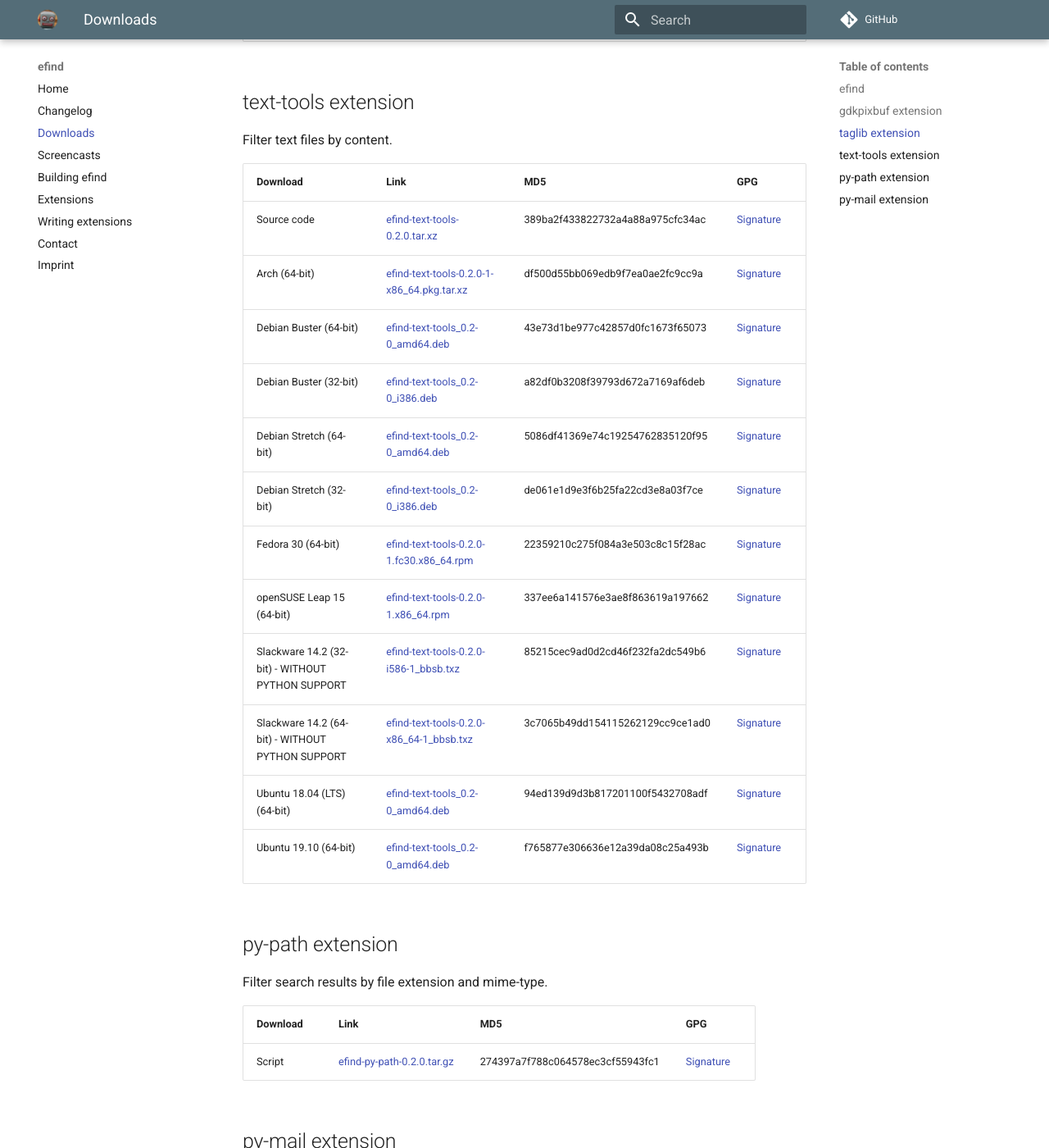
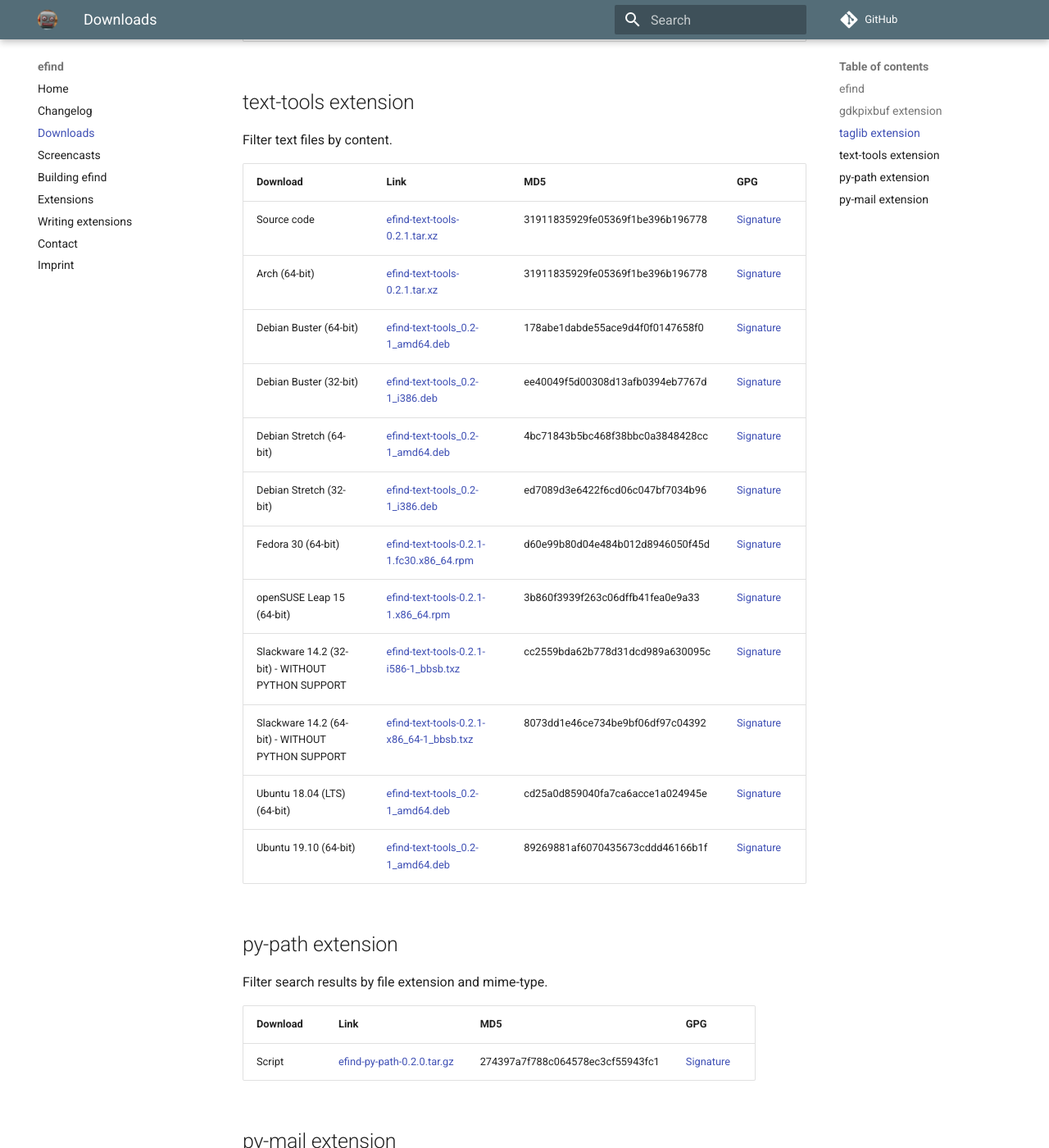
Before and after one commit to 20centaurifux/efind-website, an MkDocs documentation site: the page built from docs/downloads.md, in a window 1280 px wide and 1400 px high, scrolled down 3146 px. Shown: the whole window at 82% size. Built offline with MkDocs 1.6.1 and Material for MkDocs 9.7.7, drawn with Linux system fonts in a browser that asks for light colours; comment, search, counter and statistics services are not loaded.

Commit message:
text-tools extension v0.2.1

```diff
--- a/docs/downloads.md
+++ b/docs/downloads.md
@@ -64,18 +64,18 @@
 
 | Download | Link | MD5 | GPG |
 | :------- | :--- | :-- | :-- |
-Source code|[efind-text-tools-0.2.0.tar.xz](downloads/source/efind-text-tools-0.2.0.tar.xz)|389ba2f433822732a4a88a975cfc34ac|[Signature](downloads/source/efind-text-tools-0.2.0.tar.xz.asc)
-Arch (64-bit)|[efind-text-tools-0.2.0-1-x86_64.pkg.tar.xz](downloads/arch/efind-text-tools-0.2.0-1-x86_64.pkg.tar.xz)|df500d55bb069edb9f7ea0ae2fc9cc9a|[Signature](downloads/arch/efind-text-tools-0.2.0-1-x86_64.pkg.tar.xz.asc)
-Debian Buster (64-bit)|[efind-text-tools_0.2-0_amd64.deb](downloads/debian-10/efind-text-tools_0.2-0_amd64.deb)|43e73d1be977c42857d0fc1673f65073|[Signature](downloads/debian-10/efind-text-tools_0.2-0_amd64.deb.asc)
-Debian Buster (32-bit)|[efind-text-tools_0.2-0_i386.deb](downloads/debian-10/efind-text-tools_0.2-0_i386.deb)|a82df0b3208f39793d672a7169af6deb|[Signature](downloads/debian-10/efind-text-tools_0.2-0_i386.deb.asc)
-Debian Stretch (64-bit)|[efind-text-tools_0.2-0_amd64.deb](downloads/debian-9/efind-text-tools_0.2-0_amd64.deb)|5086df41369e74c19254762835120f95|[Signature](downloads/debian-9/efind-text-tools_0.2-0_amd64.deb.asc)
-Debian Stretch (32-bit)|[efind-text-tools_0.2-0_i386.deb](downloads/debian-9/efind-text-tools_0.2-0_i386.deb)|de061e1d9e3f6b25fa22cd3e8a03f7ce|[Signature](downloads/debian-9/efind-text-tools_0.2-0_i386.deb.asc)
-Fedora 30 (64-bit)|[efind-text-tools-0.2.0-1.fc30.x86_64.rpm](downloads/fedora-30/efind-text-tools-0.2.0-1.fc30.x86_64.rpm)|22359210c275f084a3e503c8c15f28ac|[Signature](downloads/fedora-30/efind-text-tools-0.2.0-1.fc30.x86_64.rpm.asc)
-openSUSE Leap 15 (64-bit)|[efind-text-tools-0.2.0-1.x86_64.rpm](downloads/opensuse-leap/efind-text-tools-0.2.0-1.x86_64.rpm)|337ee6a141576e3ae8f863619a197662|[Signature](downloads/opensuse-leap/efind-text-tools-0.2.0-1.x86_64.rpm.asc)
-Slackware 14.2 (32-bit) - WITHOUT PYTHON SUPPORT|[efind-text-tools-0.2.0-i586-1_bbsb.txz](downloads/slackware-14.2/efind-text-tools-0.2.0-i586-1_bbsb.txz)|85215cec9ad0d2cd46f232fa2dc549b6|[Signature](downloads/slackware-14.2/efind-text-tools-0.2.0-i586-1_bbsb.txz.asc)
-Slackware 14.2 (64-bit) - WITHOUT PYTHON SUPPORT|[efind-text-tools-0.2.0-x86_64-1_bbsb.txz](downloads/slackware-14.2/efind-text-tools-0.2.0-x86_64-1_bbsb.txz)|3c7065b49dd154115262129cc9ce1ad0|[Signature](downloads/slackware-14.2/efind-text-tools-0.2.0-x86_64-1_bbsb.txz.asc)
-Ubuntu 18.04 (LTS) (64-bit)|[efind-text-tools_0.2-0_amd64.deb](downloads/ubuntu-18.04/efind-text-tools_0.2-0_amd64.deb)|94ed139d9d3b817201100f5432708adf|[Signature](downloads/ubuntu-18.04/efind-text-tools_0.2-0_amd64.deb.asc)
-Ubuntu 19.10 (64-bit)|[efind-text-tools_0.2-0_amd64.deb](downloads/ubuntu-19.10/efind-text-tools_0.2-0_amd64.deb)|f765877e306636e12a39da08c25a493b|[Signature](downloads/ubuntu-19.10/efind-text-tools_0.2-0_amd64.deb.asc)
+Source code|[efind-text-tools-0.2.1.tar.xz](downloads/source/efind-text-tools-0.2.1.tar.xz)|31911835929fe05369f1be396b196778|[Signature](downloads/source/efind-text-tools-0.2.1.tar.xz.asc)
+Arch (64-bit)|[efind-text-tools-0.2.1.tar.xz](downloads/arch/efind-text-tools-0.2.1.tar.xz)|31911835929fe05369f1be396b196778|[Signature](downloads/arch/efind-text-tools-0.2.1.tar.xz.asc)
+Debian Buster (64-bit)|[efind-text-tools_0.2-1_amd64.deb](downloads/debian-10/efind-text-tools_0.2-1_amd64.deb)|178abe1dabde55ace9d4f0f0147658f0|[Signature](downloads/debian-10/efind-text-tools_0.2-1_amd64.deb.asc)
+Debian Buster (32-bit)|[efind-text-tools_0.2-1_i386.deb](downloads/debian-10/efind-text-tools_0.2-1_i386.deb)|ee40049f5d00308d13afb0394eb7767d|[Signature](downloads/debian-10/efind-text-tools_0.2-1_i386.deb.asc)
+Debian Stretch (64-bit)|[efind-text-tools_0.2-1_amd64.deb](downloads/debian-9/efind-text-tools_0.2-1_amd64.deb)|4bc71843b5bc468f38bbc0a3848428cc|[Signature](downloads/debian-9/efind-text-tools_0.2-1_amd64.deb.asc)
+Debian Stretch (32-bit)|[efind-text-tools_0.2-1_i386.deb](downloads/debian-9/efind-text-tools_0.2-1_i386.deb)|ed7089d3e6422f6cd06c047bf7034b96|[Signature](downloads/debian-9/efind-text-tools_0.2-1_i386.deb.asc)
+Fedora 30 (64-bit)|[efind-text-tools-0.2.1-1.fc30.x86_64.rpm](downloads/fedora-30/efind-text-tools-0.2.1-1.fc30.x86_64.rpm)|d60e99b80d04e484b012d8946050f45d|[Signature](downloads/fedora-30/efind-text-tools-0.2.1-1.fc30.x86_64.rpm.asc)
+openSUSE Leap 15 (64-bit)|[efind-text-tools-0.2.1-1.x86_64.rpm](downloads/opensuse-leap/efind-text-tools-0.2.1-1.x86_64.rpm)|3b860f3939f263c06dffb41fea0e9a33|[Signature](downloads/opensuse-leap/efind-text-tools-0.2.1-1.x86_64.rpm.asc)
+Slackware 14.2 (32-bit) - WITHOUT PYTHON SUPPORT|[efind-text-tools-0.2.1-i586-1_bbsb.txz](downloads/slackware-14.2/efind-text-tools-0.2.1-i586-1_bbsb.txz)|cc2559bda62b778d31dcd989a630095c|[Signature](downloads/slackware-14.2/efind-text-tools-0.2.1-i586-1_bbsb.txz.asc)
+Slackware 14.2 (64-bit) - WITHOUT PYTHON SUPPORT|[efind-text-tools-0.2.1-x86_64-1_bbsb.txz](downloads/slackware-14.2/efind-text-tools-0.2.1-x86_64-1_bbsb.txz)|8073dd1e46ce734be9bf06df97c04392|[Signature](downloads/slackware-14.2/efind-text-tools-0.2.1-x86_64-1_bbsb.txz.asc)
+Ubuntu 18.04 (LTS) (64-bit)|[efind-text-tools_0.2-1_amd64.deb](downloads/ubuntu-18.04/efind-text-tools_0.2-1_amd64.deb)|cd25a0d859040fa7ca6acce1a024945e|[Signature](downloads/ubuntu-18.04/efind-text-tools_0.2-1_amd64.deb.asc)
+Ubuntu 19.10 (64-bit)|[efind-text-tools_0.2-1_amd64.deb](downloads/ubuntu-19.10/efind-text-tools_0.2-1_amd64.deb)|89269881af6070435673cddd46166b1f|[Signature](downloads/ubuntu-19.10/efind-text-tools_0.2-1_amd64.deb.asc)
 
 ##py-path extension
 
--- a/generate_downloads.py
+++ b/generate_downloads.py
@@ -76,7 +76,7 @@
 generate_table("efind-taglib", "0.2.1")
 
 print "\n##text-tools extension\n\nFilter text files by content.\n"
-generate_table("efind-text-tools", "0.2.0")
+generate_table("efind-text-tools", "0.2.1")
 
 with open("downloads.tail.md") as f:
     print "\n%s" % f.read()
```
